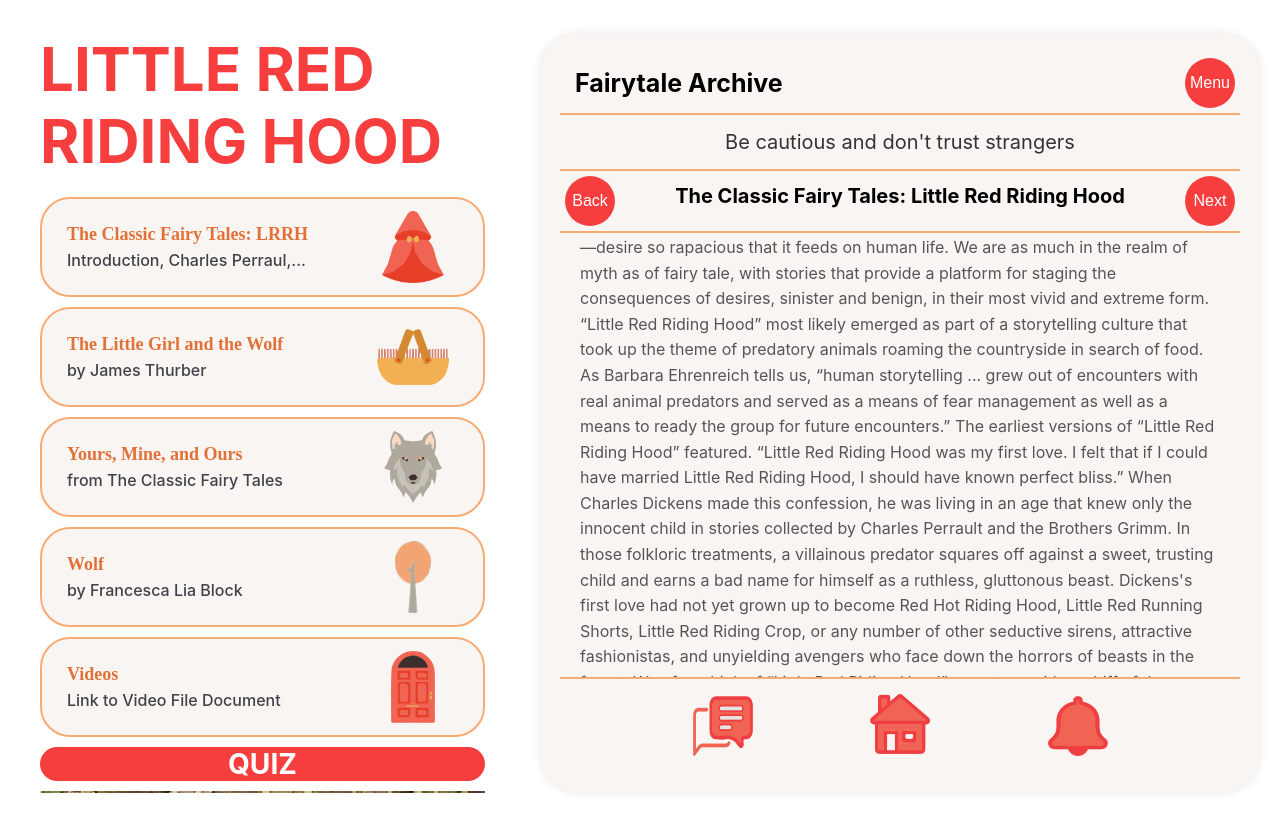
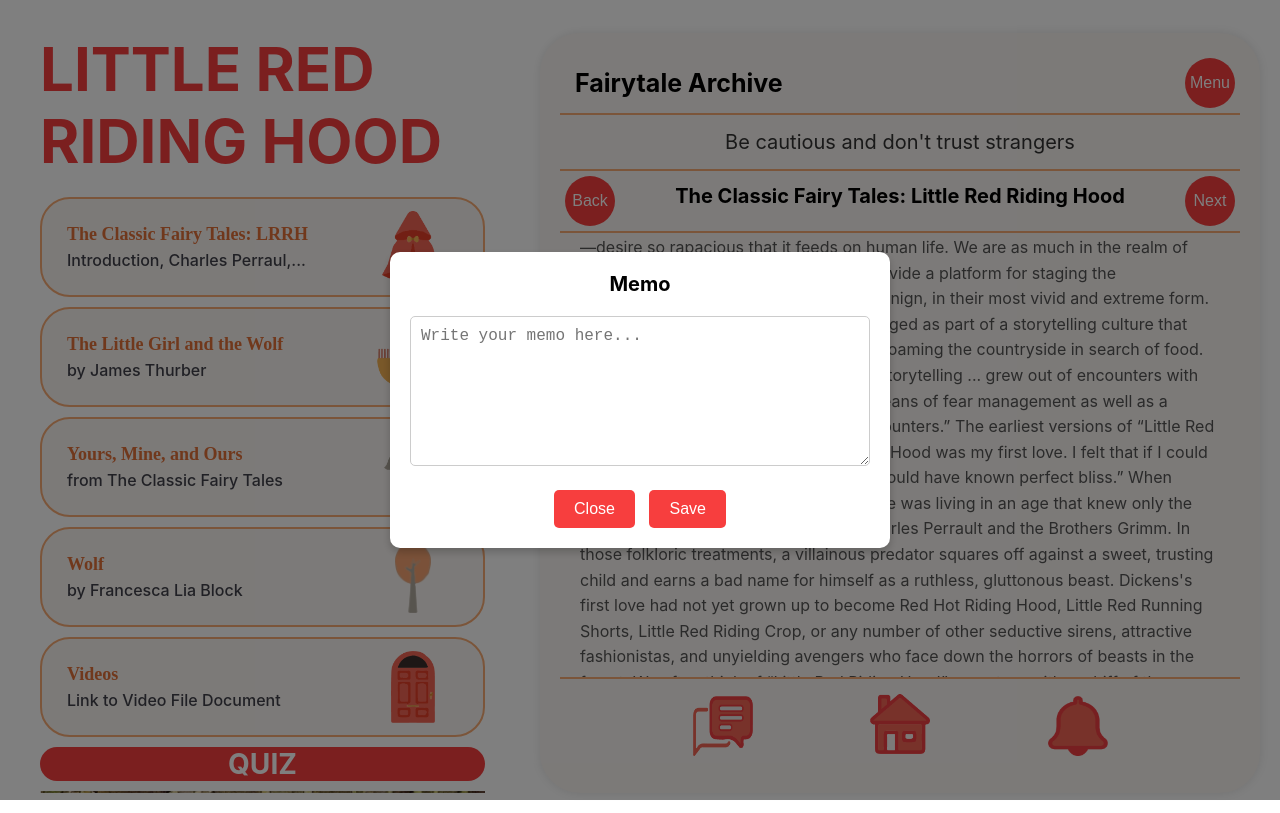
Before and after one commit to MinnieLee/Fairytale-website, a plain HTML site: page fairytale1.html in a window 1280 px wide. Both pictures are taken after a click on the picture 722 px from the left and 725 px from the top of the page. Drawn offline with Linux system fonts and the light colour scheme.

Commit message:
memo-note

```diff
--- a/fairytale1.html
+++ b/fairytale1.html
@@ -421,6 +421,65 @@
     position: sticky; /* Stick to their positions */
 }
 
+.modal {
+            display: none; /* Hidden by default */
+            position: fixed;
+            top: 0;
+            left: 0;
+            width: 100%;
+            height: 100%;
+            background-color: rgba(0, 0, 0, 0.5);
+            z-index: 1000;
+            align-items: center;
+            justify-content: center;
+        }
+
+        .modal-content {
+            background: #fff;
+            padding: 20px;
+            border-radius: 10px;
+            width: 50%;
+            max-width: 500px;
+            text-align: center;
+            box-shadow: 0 4px 8px rgba(0, 0, 0, 0.2);
+        }
+
+        .modal-header {
+            font-size: 20px;
+            font-weight: bold;
+            margin-bottom: 20px;
+        }
+
+        .modal textarea {
+            width: 100%;
+            height: 150px;
+            margin-bottom: 20px;
+            font-size: 16px;
+            padding: 10px;
+            border: 1px solid #ccc;
+            border-radius: 5px;
+        }
+
+        .modal button {
+            background-color: #f73e3e;
+            color: white;
+            padding: 10px 20px;
+            border: none;
+            border-radius: 5px;
+            cursor: pointer;
+            font-size: 16px;
+        }
+
+        .modal button:hover {
+            background-color: #fd6565;
+        }
+
+        .close-button {
+            background: #ccc;
+            color: black;
+            margin-right: 10px;
+        }
+
     </style>
 </head>
 
@@ -578,30 +637,66 @@
 
             </section>
 
+
                 <section class="section-four">
-                <img src="Comment.png" alt="1" class="png-button">
+                    <img src="Comment.png" alt="1" class="png-button memo-button">
                     <a href="/index.html"><img src="Homee.png" alt="2" class="png-button"></a>
                     <img src="Notification.png" alt="3" class="png-button">
                 </section>
             </article>
+
+            <!-- Modal Structure -->
+            <div id="memo-modal" class="modal">
+                <div class="modal-content">
+                    <div class="modal-header">Memo</div>
+                    <textarea id="memo-textarea" placeholder="Write your memo here..."></textarea>
+                    <div>
+                        <button class="close-button">Close</button>
+                        <button id="save-memo-button">Save</button>
+                    </div>
+                </div>
             </div>
 
-    <!-- <script>
-        // Button Click Handlers
-        document.querySelectorAll('.circle-button').forEach(button => {
-            button.addEventListener('click', () => {
-                alert(`${button.innerText} button clicked!`);
-            });
+    </div>
+
+    </div>
+
+    <script>
+        // Select elements
+        const modal = document.getElementById('memo-modal');
+        const memoButton = document.querySelector('.memo-button');
+        const closeButton = document.querySelector('.close-button');
+        const saveButton = document.getElementById('save-memo-button');
+        const memoTextarea = document.getElementById('memo-textarea');
+
+        // Open the modal when the memo button is clicked
+        memoButton.addEventListener('click', () => {
+            modal.style.display = 'flex'; // Show the modal
         });
 
-        document.querySelectorAll('.png-button').forEach(image => {
-            image.addEventListener('click', () => {
-                alert(`${image.alt} clicked!`);
+        // Close the modal
+        closeButton.addEventListener('click', () => {
+            modal.style.display = 'none'; // Hide the modal
         });
+
+        // Save the memo
+        saveButton.addEventListener('click', () => {
+            const memoText = memoTextarea.value;
+            if (memoText) {
+                alert(`Memo saved: ${memoText}`); // Display the memo content
+            } else {
+                alert('Memo is empty!');
+            }
+            modal.style.display = 'none'; // Close the modal
         });
-    </script> -->
 
-    </div>
+        // Close modal on outside click
+        window.addEventListener('click', (e) => {
+            if (e.target === modal) {
+                modal.style.display = 'none';
+            }
+        });
+    </script>
 </body>
 
 </html>
```
Lines whose indentation alone changed are shown as unchanged.
